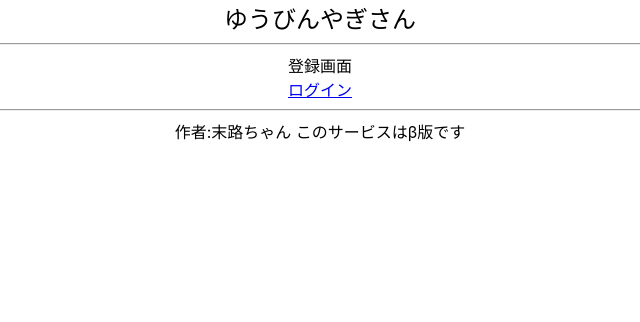
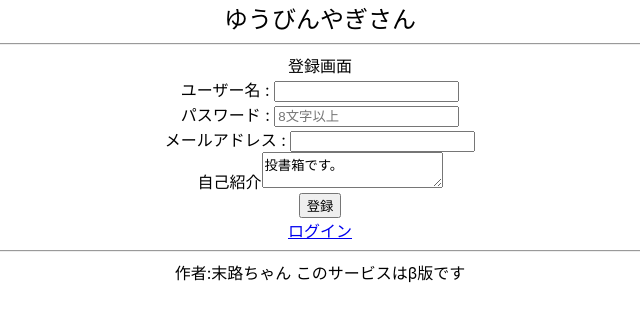
Before and after one commit to shimiwaka/yagisan-react, a React (Create React App) app: page /register in a window 1280 px wide. Shown: the top 322 px of the page, without its empty margins (320-960 px from the left). Built offline with nearby package versions, Linux system fonts and the light colour scheme.

Commit message:
impelment register

```diff
--- a/package.json
+++ b/package.json
@@ -10,6 +10,8 @@
     "@types/node": "^16.18.36",
     "@types/react": "^18.2.13",
     "@types/react-dom": "^18.2.6",
+    "dotenv": "^16.3.1",
+    "js-cookie": "^3.0.5",
     "react": "^18.2.0",
     "react-dom": "^18.2.0",
     "react-router-dom": "^6.13.0",
@@ -42,6 +44,7 @@
     ]
   },
   "devDependencies": {
+    "@types/js-cookie": "^3.0.3",
     "prettier": "2.8.8"
   }
 }
--- a/src/App.tsx
+++ b/src/App.tsx
@@ -3,6 +3,7 @@ import "./App.css";
 import { Routes, Route, Link } from "react-router-dom";
 import Register from "./components/Register";
 import Login from "./components/Login";
+import MyPage from "./components/MyPage";
 
 function App() {
   return (
@@ -12,6 +13,7 @@ function App() {
       <div className="Menu">
         <Routes>
           <Route path="/register" element={<Register />} />
+          <Route path="/mypage" element={<MyPage />} />
           <Route path="/" element={<Login />} />
         </Routes>
       </div>
--- /dev/null
+++ b/src/components/MyPage.tsx
@@ -0,0 +1,18 @@
+import React from "react";
+import { Link } from "react-router-dom";
+import Cookies from 'js-cookie';
+
+const MyPage = () => {
+  alert(Cookies.get("access_token"))
+
+  return (
+    <>
+      <div>マイページ</div>
+      <div>
+        <Link to="/register">新規登録</Link>
+      </div>
+    </>
+  );
+};
+
+export default MyPage;
--- a/src/components/Register.tsx
+++ b/src/components/Register.tsx
@@ -1,10 +1,63 @@
+import axios from "axios";
 import React from "react";
-import { Link } from "react-router-dom";
+import { useNavigate, Link } from "react-router-dom";
+import Cookies from 'js-cookie';
+
+const targetURL: string = process.env.REACT_APP_API_BASE_URL || "hoge";
 
 const Register = () => {
+  const [username, setUsername] = React.useState("");
+  const [password, setPassword] = React.useState("");
+  const [email, setEmail] = React.useState("");
+  const [description, setDescription] = React.useState("");
+
+  const navigate = useNavigate()
+
+  const sendRegisterRequest = () => {
+    var params = new URLSearchParams()
+    params.append('username', username)
+    params.append('password', password)
+    params.append('email', email)
+    params.append('description', description)
+
+    axios.post(targetURL + "/register", params)
+    .then((response) => {
+      if(response.data.success) {
+        Cookies.set('access_token', response.data.token);
+        navigate("/mypage");
+      } else {
+        alert(response.data.message);
+      }
+    })
+    .catch((error : any) => {
+      const errorMessage = error.response.data.message;
+      const regex = /^Error 1062/;
+
+      if (regex.test(errorMessage)) {
+        alert("ユーザー名かメールアドレスが重複しています。");
+      }
+    });
+  }
+
   return (
     <>
       <div>登録画面</div>
+      <div>
+        ユーザー名 : <input onChange={(e) => setUsername(e.target.value)}></input>
+      </div>
+      <div>
+        パスワード : <input placeholder="8文字以上" type="password" onChange={(e) => setPassword(e.target.value)}></input>
+      </div>
+      <div>
+        メールアドレス : <input onChange={(e) => setEmail(e.target.value)}></input>
+      </div>
+      <div>
+        自己紹介
+        <textarea onChange={(e) => setDescription(e.target.value)}>投書箱です。</textarea>
+      </div>
+      <div>
+        <button onClick={() => {sendRegisterRequest()}}>登録</button>
+      </div>
       <div>
         <Link to="/">ログイン</Link>
       </div>
```
Also changed, not shown: 2 other files (tests, documents, lock files or other folders).
